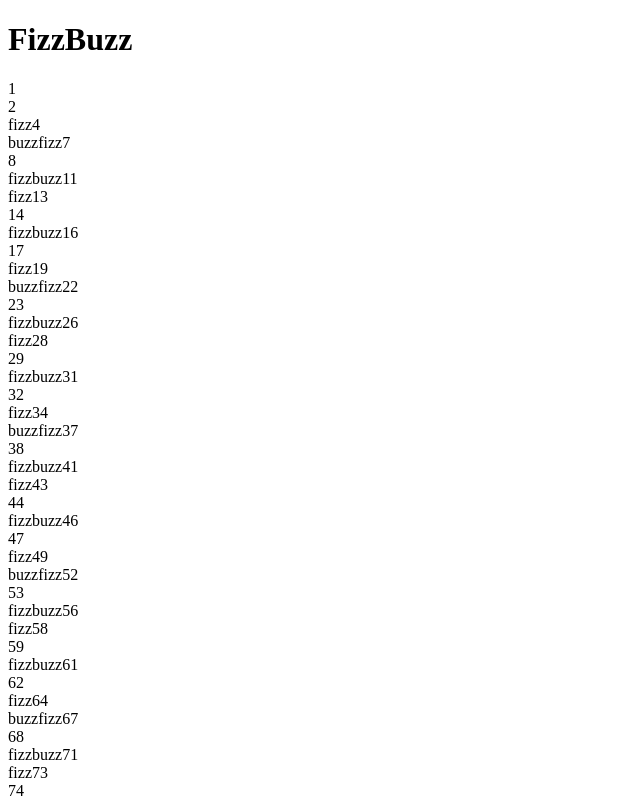
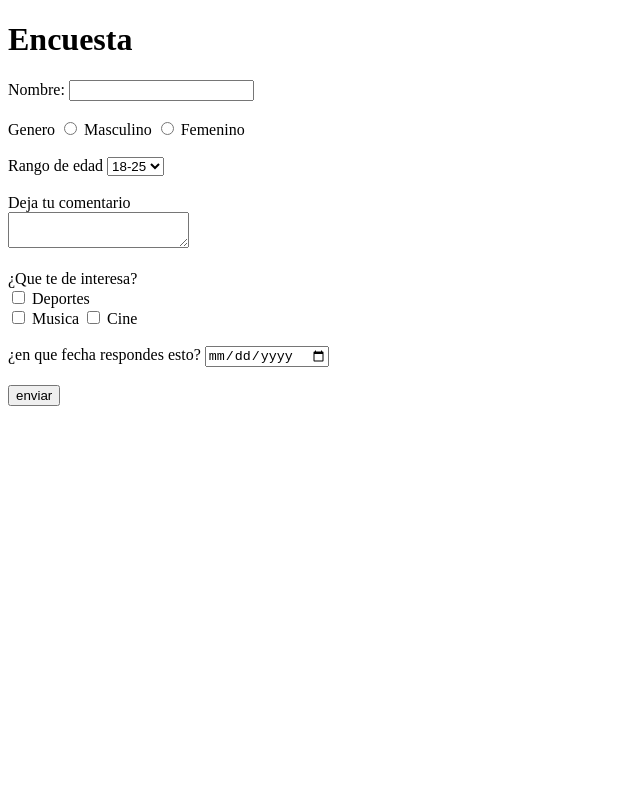
Before and after one commit to dallana-bastidas/practicaJs, a plain HTML site: page guia/index.html in a window 1280 px wide. Shown: the top 800 px of the page, without its empty margins (0-640 px from the left). Drawn offline with Linux system fonts and the light colour scheme.

Commit message:
formulario

```diff
--- a/guia/index.html
+++ b/guia/index.html
@@ -7,11 +7,74 @@
   <title>Ejercicios logica</title>
 </head>
 
+
+</html>
+
+
 <body>
-  <h1> FizzBuzz</h1>
-  <ul id="fizzbuzz"></ul>
+  <h1> Encuesta </h1>
+  <form id="encuesta">
+    <!-- pregunta 1 -->
+    <label for="name"> Nombre:</label>
+    <input type="text" id="name"> <br><br>
+    <!-- pregunta 2 -->
+    <label>Genero</label>
+    <input type="radio" id="male" value="masculino" name="gender">
+    <label for="male">Masculino</label>
+    <input type="radio" id="female" value="femenino" name="gender">
+    <label for="genero2"> Femenino</label> <br> <br>
+    <!-- pregunta 3 -->
+    <label for="ageGroup"> Rango de edad </label>
+    <select name="ageGroup" id="ageGroup">
+      <option value="18-25">18-25</option>
+      <option value="26-35">26-35</option>
+      <option value="36-45">36-45</option>
+      <option value="46+">46+</option>
+    </select> <br><br>
+    <!-- pregunta 4 -->
+    <label for="comments">Deja tu comentario</label><br>
+    <textarea name="comments" id="comments"></textarea> <br><br>
+    <!-- pregunta 5 -->
+    <label>¿Que te de interesa?</label><br>
+    <input type="checkbox" id="sports" value="deportes" name="interests">
+    <label for="sports">Deportes</label><br>
+    <input type="checkbox" id="music" value="musica" name="interests">
+    <label for="music">Musica</label>
+    <input type="checkbox" id="movies" value="cine" name="interests">
+    <label for="movies">Cine</label> <br> <br>
+    <!-- pregunta 6 -->
+    <label for="date"> ¿en que fecha respondes esto?</label>
+    <input type="date" id="date" name="date"> <br><br>
 
-  <script src="primero.js"></script>
+    <button type="submit"> enviar</button>
+  </form>
+
+  <script src="index.js"></script>
+
 </body>
 
-</html>
+
+
+
+
+<!--
+<input type="text" name="" id="">
+
+
+<input type="radio" name="" id="">opt1
+<input type="radio" name="" id="">opt2
+<input type="radio" name="" id="">opt3
+
+<select name="" id="">
+  <option value="opt1">1</option>
+  <option value="opt2">2</option>
+</select>
+
+<textarea name="" id=""></textarea>
+
+<input type="checkbox" name="" id="">
+<input type="checkbox" name="" id="">
+<input type="checkbox" name="" id="">
+<input type="checkbox" name="" id="">
+
+<input type="date" name="" id=""> -->
--- /dev/null
+++ b/guia/index.js
@@ -0,0 +1,31 @@
+document.addEventListener("DOMContentLoaded", () => {
+  const form = document.getElementById("encuesta");
+
+  const formDataArray = [];
+
+  form.addEventListener("submit", (event) => {
+    event.preventDefault();
+    const name = document.getElementById("name").value;
+    const gender = document.querySelector('input[type="radio"]:checked')?.value;
+    const ageGroup = document.getElementById("ageGroup").value;
+    const comments = document.getElementById("comments").value;
+    const date = document.getElementById("date").value;
+    const interests = [];
+    document.querySelectorAll('input[name="interests"]:checked').forEach((checkbox) => {
+      interests.push(checkbox.value);
+    });
+
+    const formData = {
+      name,
+      gender,
+      ageGroup,
+      comments,
+      interests,
+      date,
+    };
+
+    formDataArray.push(formData);
+
+    console.log(formData);
+  });
+});
--- a/guia/noveno.js
+++ b/guia/noveno.js
@@ -1,2 +1,8 @@
 // Factorial
 // Escribe una función que calcule el factorial de un número dado.
+
+
+
+5 los 5 inpust
+text area
+inprut radius
```
